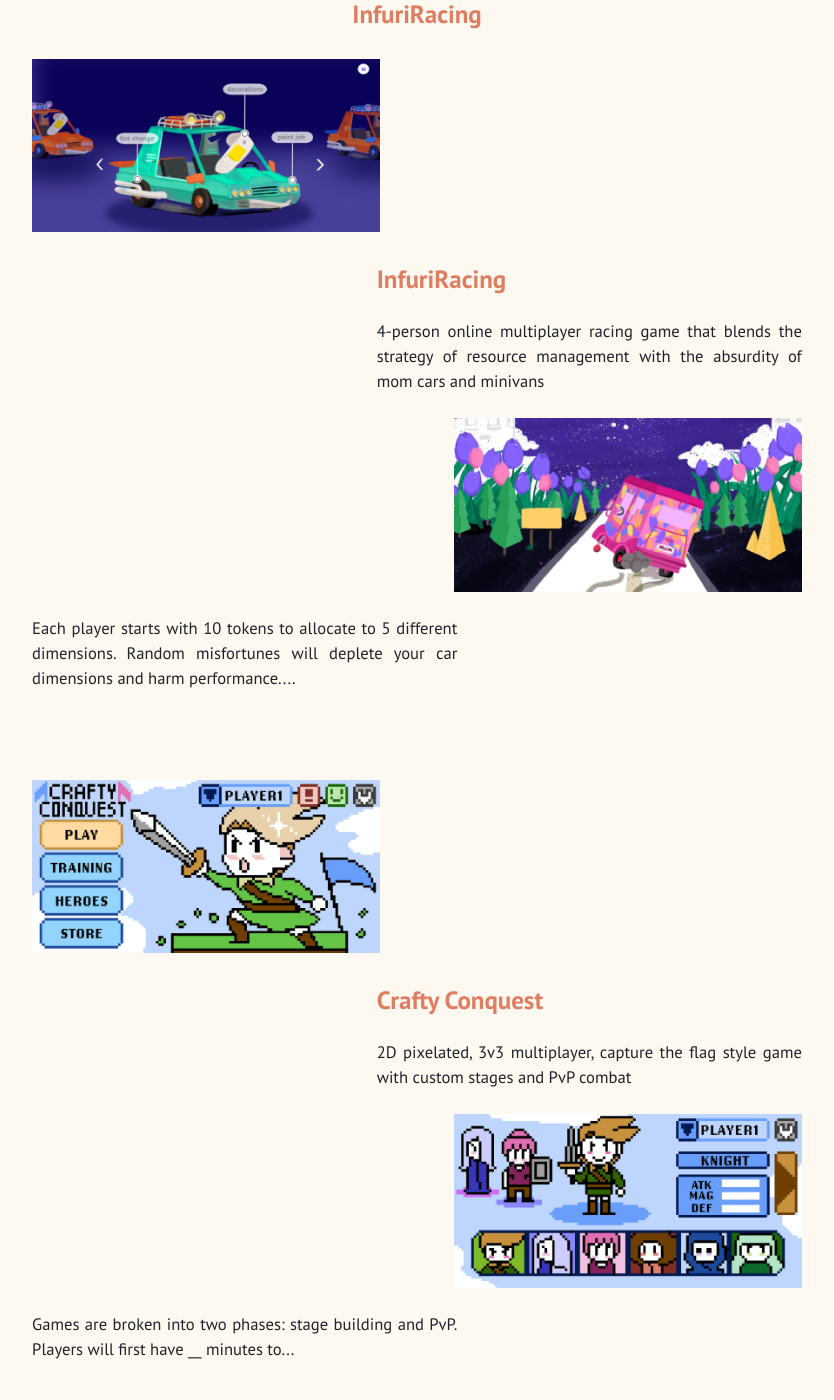
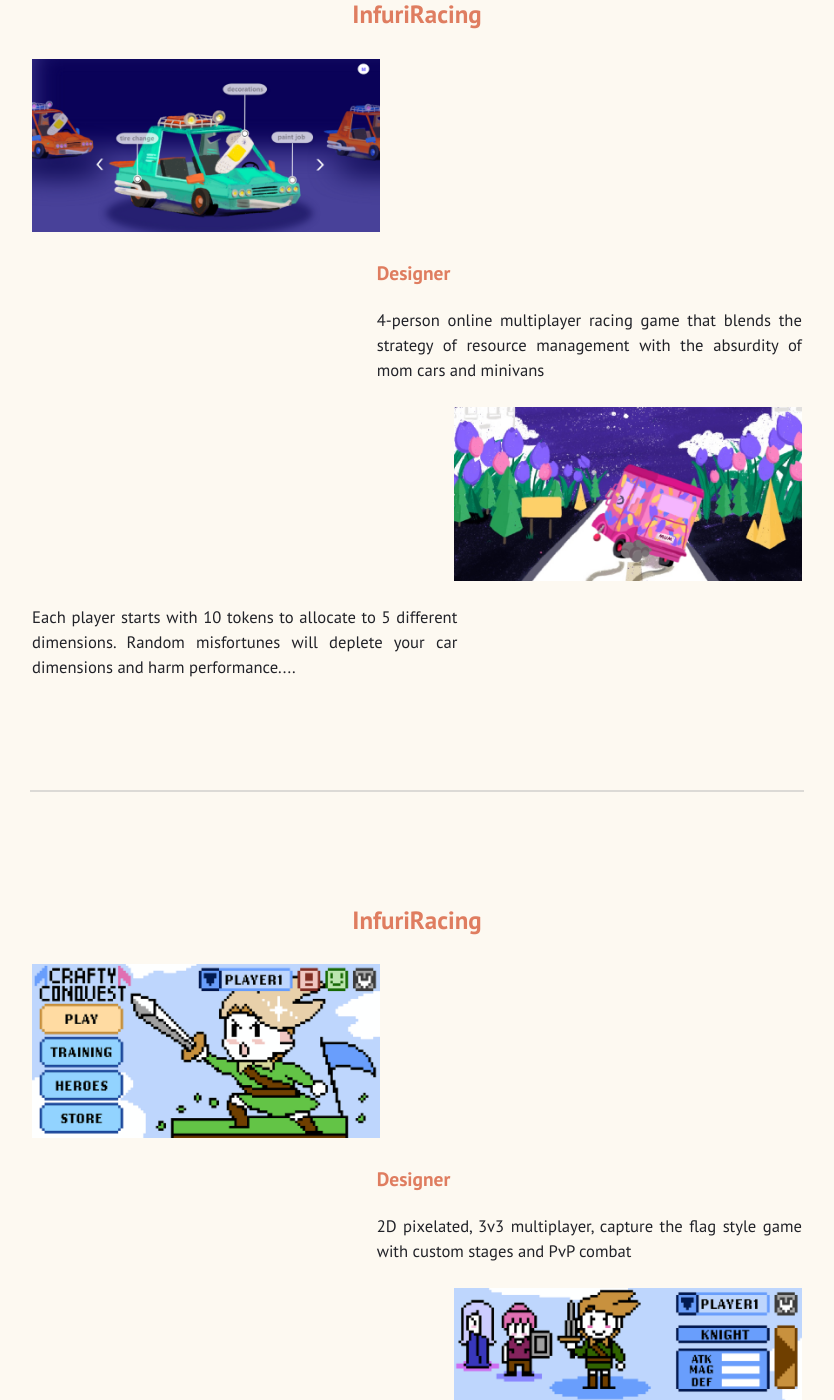
Before and after one commit to KeroMichelle/KeroMichelle.github.io, a Jekyll site: the page built from prototypes.html, in a window 1280 px wide and 1400 px high, scrolled down 210 px. Shown: the whole window, without its empty margins (223-1057 px from the left). Built offline with Jekyll 4.4.1, drawn with Linux system fonts in a browser that asks for light colours.

Commit message:
add horizontal line

```diff
--- a/prototypes.html
+++ b/prototypes.html
@@ -16,7 +16,7 @@
       </div>
 
       <div class="containerprototyperight1">
-      <h2><orange><b>InfuriRacing</b></orange></h2>
+      <h3><orange><b>Designer</b></orange></h3>
       <p>4-person online multiplayer racing game that blends the strategy of resource management with the absurdity of mom cars and minivans</p>
       </div>
     </div>
@@ -33,6 +33,12 @@
 </article>
 
 <article>
+<hr>
+</article>
+
+<article>
+
+  <center><h2><orange><b>InfuriRacing</b></orange></h2></center>
   <div class="containerprototype">
     <div class="containerprototyperow">
       <div class="containerprototypeleft1">
@@ -40,7 +46,7 @@
       </div>
 
       <div class="containerprototyperight1">
-      <h2><orange><b>Crafty Conquest</b></orange></h2>
+      <h3><orange><b>Designer</b></orange></h3>
       <p>2D pixelated, 3v3 multiplayer, capture the flag style game with custom stages and PvP combat</p>
       </div>
     </div>
```
